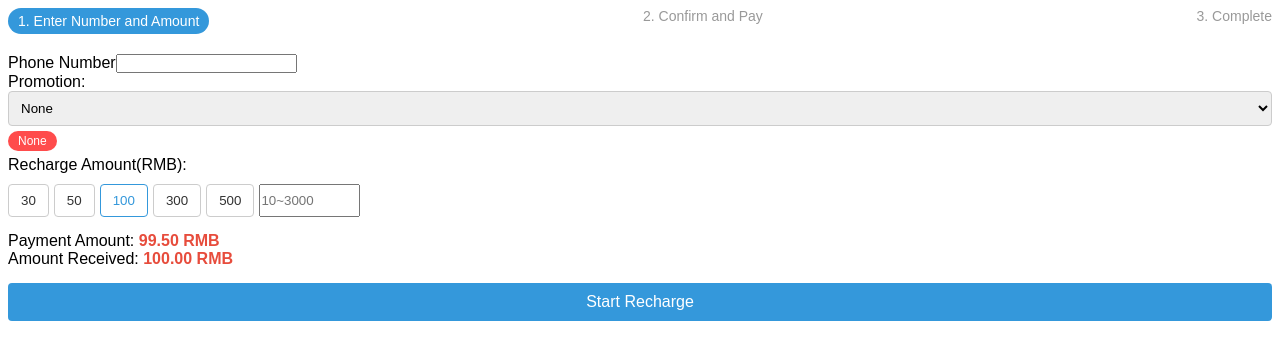
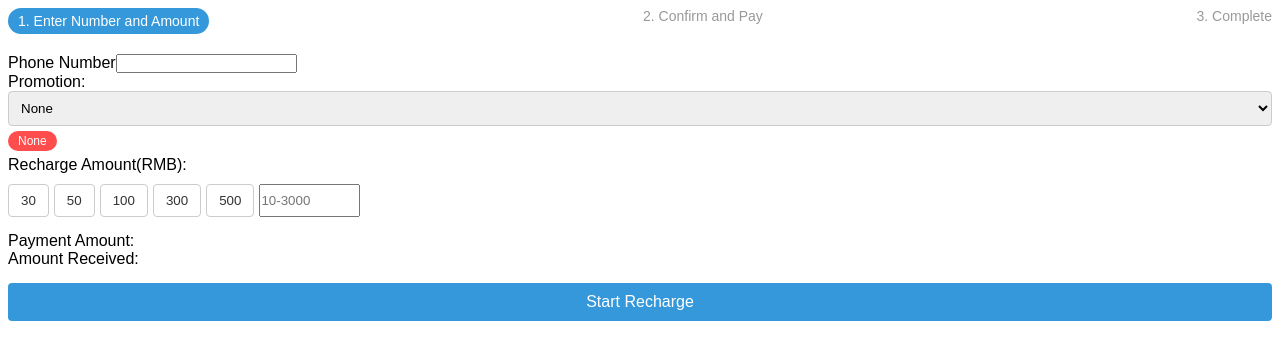
Before and after one commit to ITteam00/Recharge, an Angular app: page / in a window 1280 px wide. Shown: the top 360 px of the page. Built offline with nearby package versions, Linux system fonts and the light colour scheme.

Commit message:
feat: money caculater

```diff
--- a/src/app/money-caculater/money-caculater.component.html
+++ b/src/app/money-caculater/money-caculater.component.html
@@ -1,7 +1,7 @@
 <label for="discount">Promotion:</label>
-<select id="discount" [(ngModel)]="selectedType">
+<select id="discount" [(ngModel)]="selectedType" (change)="onDiscountChange()">
     <option>None</option>
-    <option>Discount - Mobile Store Recharge 9.95% Discount</option>
+    <option>Discount - Mobile Store Recharge 9.0% Discount</option>
     <option>Discount - Mobile Store Recharge 8.0% Discount</option>
 </select>
 <span class="discount-tag">{{selectedType}}</span>
@@ -10,15 +10,15 @@
     <label>Recharge Amount(RMB):</label>
 </div>
 <div class="amount-options">
-    <button type="button" class="amount-btn">30</button>
-    <button type="button" class="amount-btn">50</button>
-    <button type="button" class="amount-btn active">100</button>
-    <button type="button" class="amount-btn">300</button>
-    <button type="button" class="amount-btn">500</button>
-    <input type="text" size="10" class="amount-input" placeholder="10~3000" />
+    <button type="button" class="amount-btn" (click)="setAmount(30)" >30</button>
+    <button type="button" class="amount-btn" (click)="setAmount(50)">50</button>
+    <button type="button" class="amount-btn" (click)="setAmount(100)">100</button>
+    <button type="button" class="amount-btn" (click)="setAmount(300)">300</button>
+    <button type="button" class="amount-btn" (click)="setAmount(500)">500</button>
+    <input type="text" size="10" class="amount-input" placeholder="10-3000" [(ngModel)]="inputValue" (focus)="clearValue()" (blur)="checkValue()"/>
 </div>
 
 <div class="amount-summary">
-    <p>Payment Amount: <span class="payment-amount">99.50 RMB</span></p>
-    <p>Amount Received: <span class="received-amount">100.00 RMB</span></p>
+    <p>Payment Amount: <span class="payment-amount">{{paymentAmount}}</span></p>
+    <p>Amount Received: <span class="received-amount">{{amountReceived}}</span></p>
 </div>
--- a/src/app/money-caculater/money-caculater.component.ts
+++ b/src/app/money-caculater/money-caculater.component.ts
@@ -15,4 +15,55 @@ export class MoneyCaculaterComponent {
     "Discount - Mobile Store Recharge 8.0% Discount"
   ];
   selectedType = this.promotionTypes[0];
+  discount: number = 0
+  paymentAmount: number | null = null
+  amountReceived: number | null = null
+  inputValue: number | null = null
+
+
+
+  public updateDiscount() {
+    if (this.selectedType === "Discount - Mobile Store Recharge 9.0% Discount") {
+      this.discount = 0.09
+    }
+    if (this.selectedType === "Discount - Mobile Store Recharge 8.0% Discount") {
+      this.discount = 0.08
+    }
+    if (this.selectedType === "None") {
+      this.discount = 0
+    }
+  }
+
+
+  onDiscountChange() {
+    this.updateDiscount();
+    this.calculateAmount();
+  }
+
+  setAmount(amount: number) {
+    this.amountReceived = amount;
+    this.calculateAmount()
+  }
+
+  calculateAmount() {
+    this.paymentAmount = (this.amountReceived as number) * (1 - this.discount);
+  }
+
+
+  checkValue() {
+    if (this.inputValue === null || this.inputValue === undefined) {
+      this.inputValue = null;
+    }
+    else {
+      this.amountReceived = this.inputValue
+      this.calculateAmount()
+    }
+  }
+
+  clearValue() {
+    if (this.inputValue === null) {
+      this.inputValue = null;
+    }
+  }
+
 }
```
